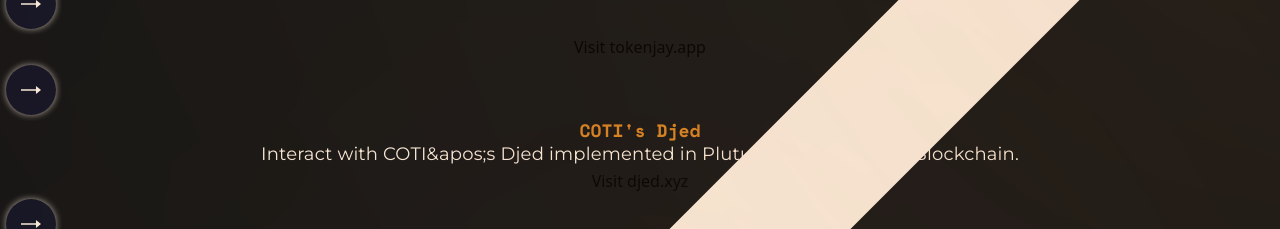
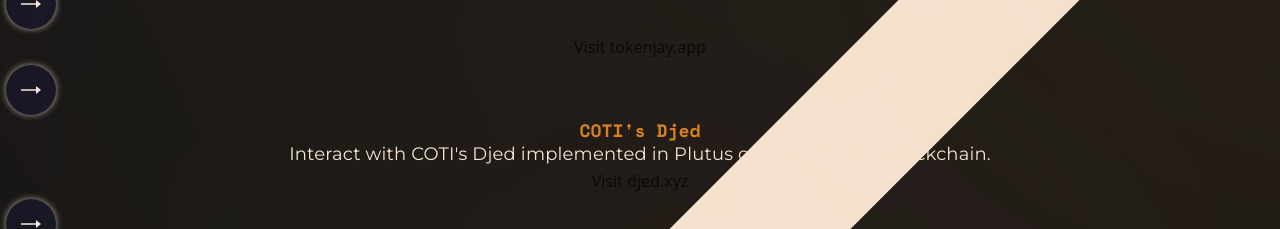
Before and after one commit to DjedAlliance/DjedAlliance.github.io, a React (Vite) app: page / in a window 1280 px wide. Shown: the part 1320-1549 px from the top of the page. Built offline with nearby package versions, Linux system fonts and the light colour scheme.

Commit message:
Improve text

```diff
--- a/src/components/pages/dapps/Dapps.tsx
+++ b/src/components/pages/dapps/Dapps.tsx
@@ -3,7 +3,7 @@
 
 export default function Dapps (): JSX.Element {
 	const cardTextErgo = 'Interact with SigmaUSD,\nthe first deployment of Djed,\non the Ergo Blockchain.';
-	const cardTextCOTI = 'Interact with COTI&apos;s Djed\nimplemented in Plutus\non the Cardano Blockchain.';
+	const cardTextCOTI = 'Interact with COTI\'s Djed\nimplemented in Plutus\non the Cardano Blockchain.';
 	const cardTextMilkomeda = 'Interact with Djed on the Milkomeda-C1\nEVM-Compatible Sidechain of Cardano.\nTestnet! (Mainnet coming soon!)';
 
 	return (
```
